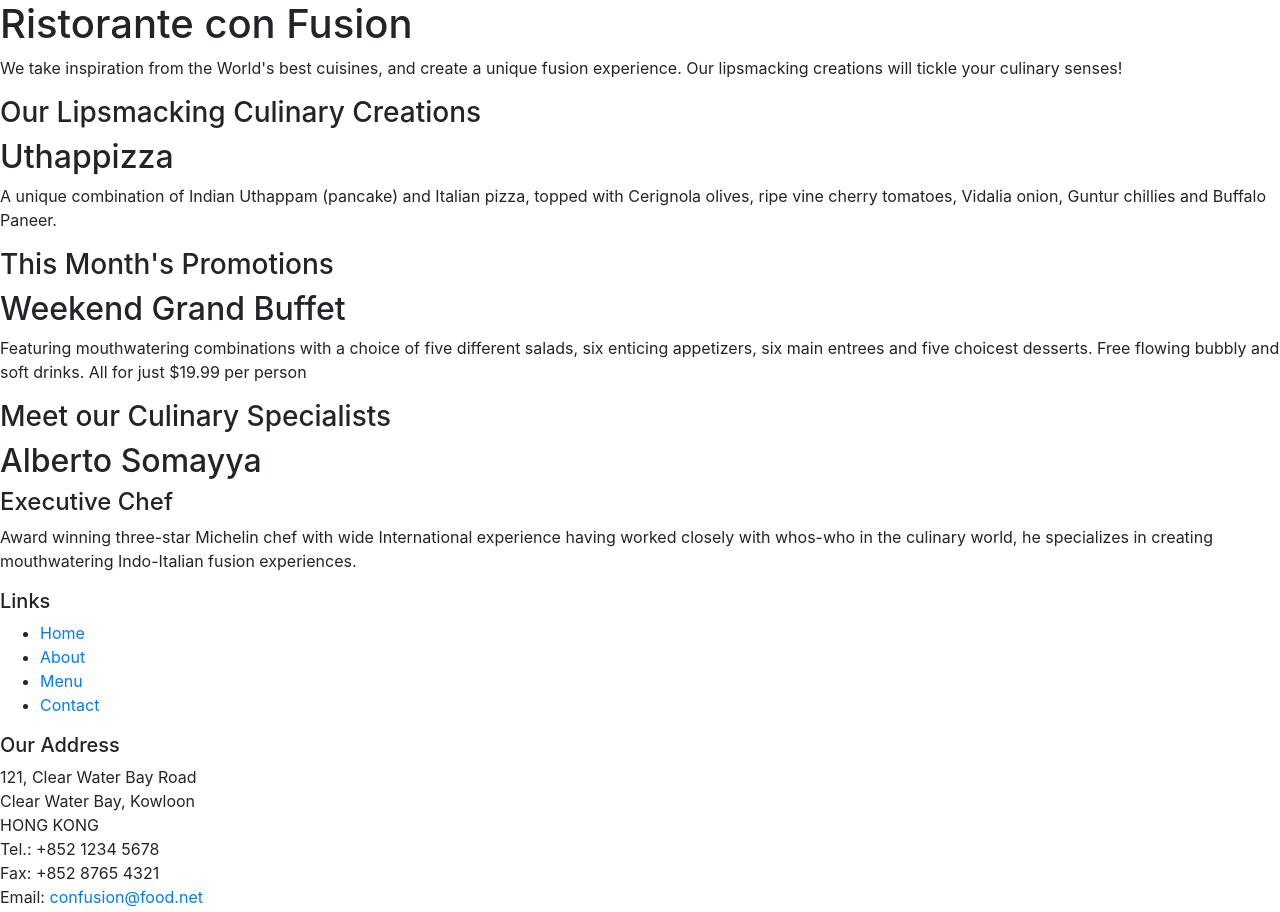
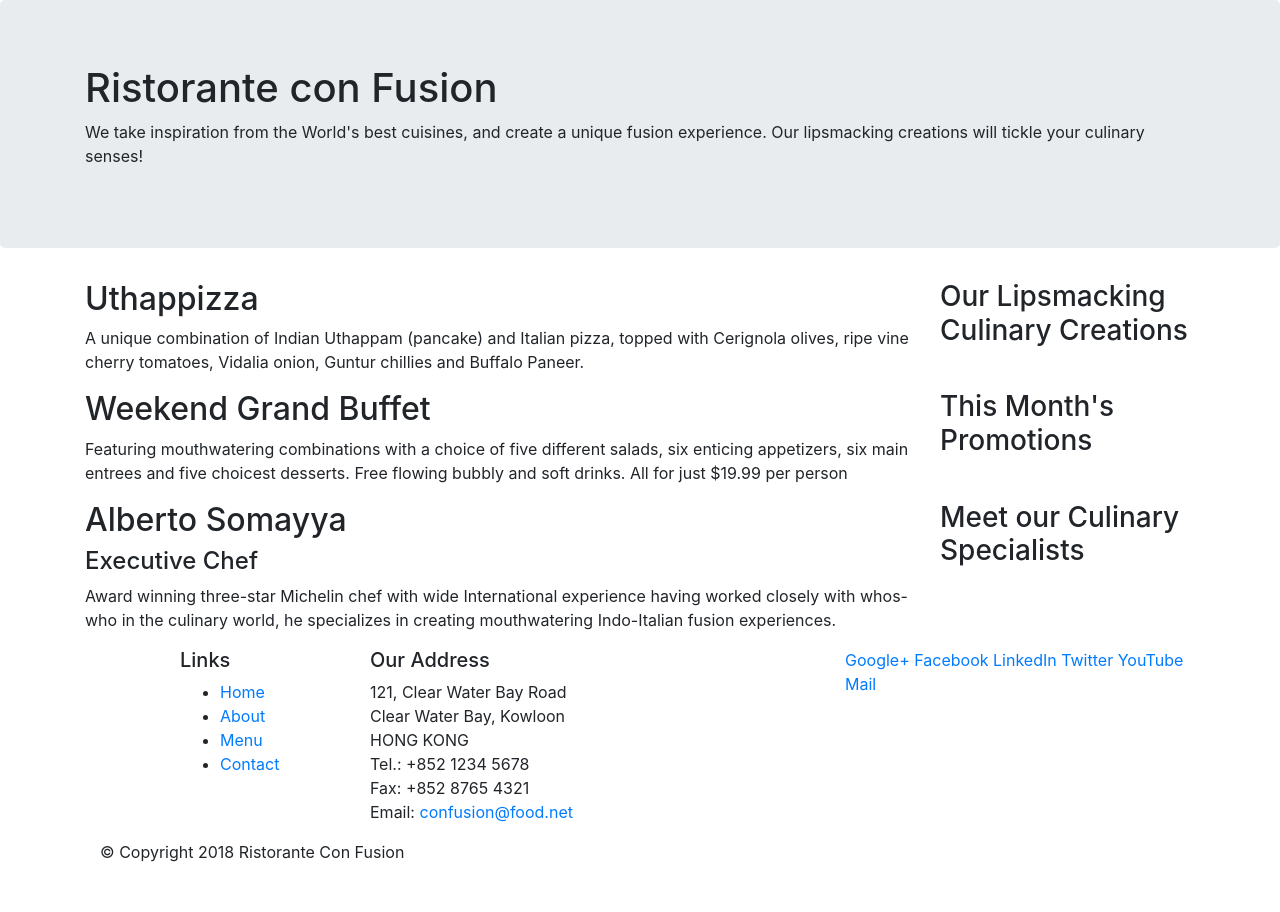
Before and after one commit to farfetch08/conFusion, a website: page index.html in a window 1280 px wide. Shown: the top 912 px of the page. After the commit the page ends 880 px from the top, so only its background shows below. Drawn offline with nearby package versions, Linux system fonts and the light colour scheme.

Commit message:
Bootstrap Grid Part 1

```diff
--- a/index.html
+++ b/index.html
@@ -14,10 +14,10 @@
 
 <body>
 
-    <header>
-        <div>
-            <div>
-                <div>
+    <header class="jumbotron">
+        <div class="container">
+            <div class="row">
+                <div class="col-12 col-sm">
                     <h1>Ristorante con Fusion</h1>
                     <p>We take inspiration from the World's best cuisines, and create a unique fusion experience. Our lipsmacking creations will tickle your culinary senses!</p>
                 </div>
@@ -27,33 +27,33 @@
         </div>
     </header>
 
-    <div>
-        <div>
-            <div>
+    <div class="container">
+        <div class="row">
+            <div class="col-12 col-sm-4 order-sm-last col-md-3">
                 <h3>Our Lipsmacking Culinary Creations</h3>
             </div>
-            <div>
+            <div class="col col-sm order-sm-first col-md">
                 <h2>Uthappizza</h2>
                 <p>A unique combination of Indian Uthappam (pancake) and Italian pizza, topped with Cerignola olives, ripe vine cherry tomatoes, Vidalia onion, Guntur chillies and Buffalo Paneer.</p>
             </div>
         </div>
 
 
-        <div>
-            <div>
+        <div class="row">
+            <div class="col-12 col-sm-4 order-sm-last col-md-3">
                 <h3>This Month's Promotions</h3>
             </div>
-            <div>
+            <div class="col col-sm order-sm-first col-md">
                 <h2>Weekend Grand Buffet</h2>
                 <p>Featuring mouthwatering combinations with a choice of five different salads, six enticing appetizers, six main entrees and five choicest desserts. Free flowing bubbly and soft drinks. All for just $19.99 per person </p>
             </div>
         </div>
 
-        <div>
-            <div>
+        <div class="row">
+            <div class="col-12 col-sm-4 order-sm-last col-md-3">
                 <h3>Meet our Culinary Specialists</h3>
             </div>
-            <div>
+            <div class="col col-sm order-sm-first col-md">
                 <h2>Alberto Somayya</h2>
                 <h4>Executive Chef</h4>
                 <p>Award winning three-star Michelin chef with wide International experience having worked closely with whos-who in the culinary world, he specializes in creating mouthwatering Indo-Italian fusion experiences. </p>
@@ -62,9 +62,9 @@
     </div>
 
     <footer>
-        <div>
-            <div>
-                <div>
+        <div class="container">
+            <div class="row">
+                <div class="col-4 offset-1 col-sm-2">
                     <h5>Links</h5>
                     <ul>
                         <li><a href="#">Home</a></li>
@@ -73,7 +73,7 @@
                         <li><a href="#">Contact</a></li>
                     </ul>
                 </div>
-                <div>
+                <div class="col-7 col-sm-5">
                     <h5>Our Address</h5>
                     <address>
 		              121, Clear Water Bay Road<br>
@@ -84,7 +84,7 @@
 		              Email: <a href="mailto:confusion@food.net">confusion@food.net</a>
 		           </address>
                 </div>
-                <div>
+                <div class="col-12 col-sm-4">
                     <div>
                         <a href="http://google.com/+">Google+</a>
                         <a href="http://www.facebook.com/profile.php?id=">Facebook</a>
@@ -95,7 +95,7 @@
                     </div>
                 </div>
            </div>
-           <div>
+           <div class="col-auto">
                 <div>
                     <p>© Copyright 2018 Ristorante Con Fusion</p>
                 </div>
```
